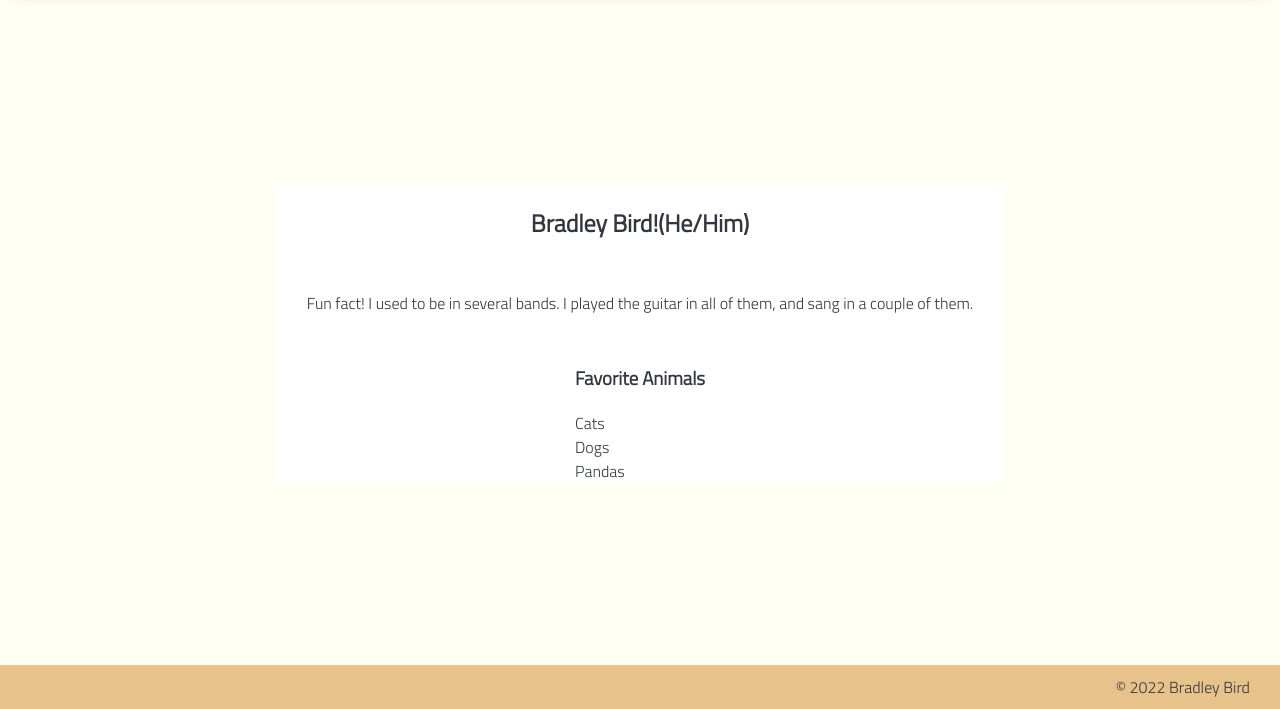
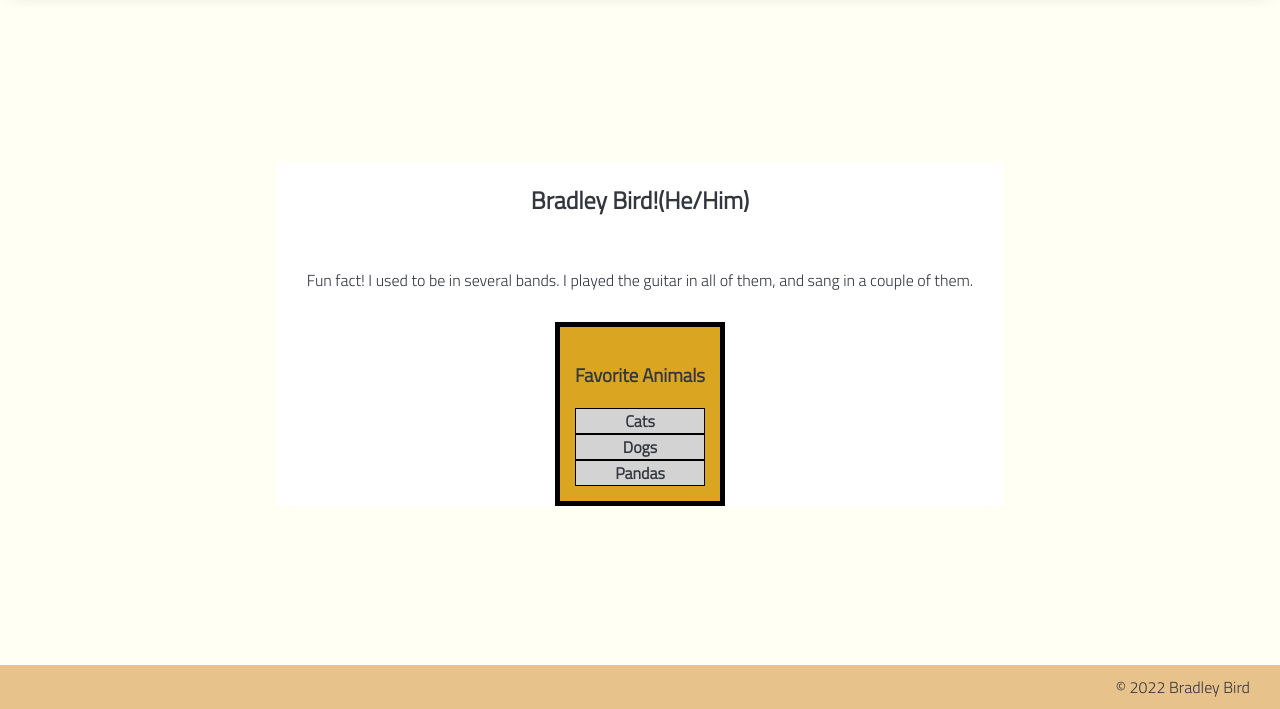
Before and after one commit to Bradley-Bird/aboutMe, a plain HTML site: page index.html in a window 1280 px wide. Shown: the part 91-800 px from the top of the page. Drawn offline with Linux system fonts and the light colour scheme.

Commit message:
added css classes to the list items and list div

```diff
--- a/index.html
+++ b/index.html
@@ -26,9 +26,9 @@
                 <div id="list">
                     <h3>Favorite Animals</h3>
                 <ul>
-                    <li>Cats</li>
-                    <li>Dogs</li>
-                    <li>Pandas</li>
+                    <li class="favoriteAnimalListItem">Cats</li>
+                    <li class="favoriteAnimalListItem">Dogs</li>
+                    <li class="favoriteAnimalListItem">Pandas</li>
                 </ul>
                 </div>
         </section>
--- a/styles/style.css
+++ b/styles/style.css
@@ -86,3 +86,15 @@ footer {
     background-color: var(--color3);
     box-shadow: var(--shadow);
 }
+
+#list {
+    border: black solid 5px;
+    padding: 15px;
+    background-color: goldenrod;
+}
+.favoriteAnimalListItem {
+    border: black solid 1px;
+    text-align: center;
+    background-color: lightgray;
+    font-weight: bold;
+}
```
